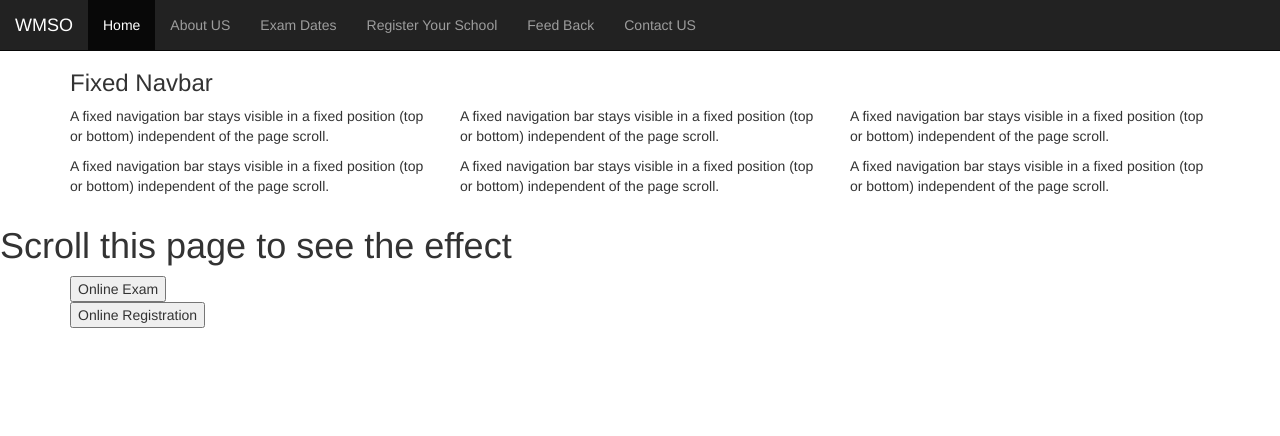
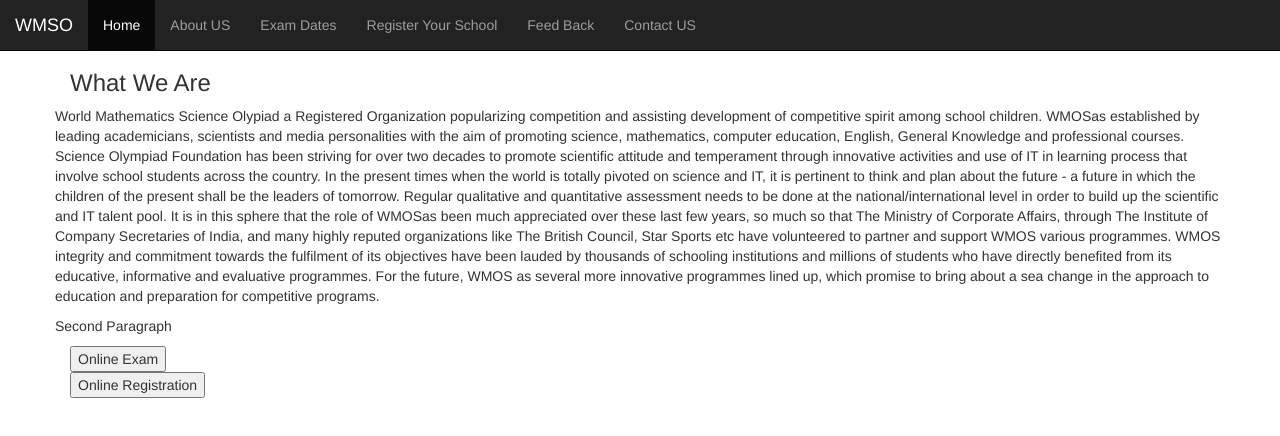
Before and after one commit to vikash-yadav/WMSO.in, a plain HTML site: page WMSO/Index.html in a window 1280 px wide. Drawn offline with nearby package versions, Linux system fonts and the light colour scheme.

Commit message:
Add files via upload

```diff
--- a/WMSO/Index.html
+++ b/WMSO/Index.html
@@ -9,6 +9,8 @@
   <script src="https://maxcdn.bootstrapcdn.com/bootstrap/3.3.7/js/bootstrap.min.js"></script>
 </head>
 <body>
+
+	<!--Nav Bar-->
 	<nav class="navbar navbar-inverse navbar-fixed-top">
   <div class="container-fluid">
     <div class="navbar-header">
@@ -24,26 +26,21 @@
     </ul>
   </div>
 </nav>
+<!--Nav Bar Closed-->
 
 <div class="container" style="margin-top:50px">
-  <h3>Fixed Navbar</h3>
+  <h3>What We Are</h3>
   <div class="row">
-    <div class="col-md-4">
-      <p>A fixed navigation bar stays visible in a fixed position (top or bottom) independent of the page scroll.</p>
-      <p>A fixed navigation bar stays visible in a fixed position (top or bottom) independent of the page scroll.</p>
+          <p>World Mathematics Science Olypiad a Registered  Organization popularizing competition and assisting development of competitive spirit among school children.
+
+           WMOSas established by leading academicians, scientists and media personalities with the aim of promoting science, mathematics, computer education, English, General Knowledge and professional courses. Science Olympiad Foundation has been striving for over two decades to promote scientific attitude and temperament through innovative activities and use of IT in learning process that involve school students across the country.
+
+           In the present times when the world is totally pivoted on science and IT, it is pertinent to think and plan about the future - a future in which the children of the present shall be the leaders of tomorrow. Regular qualitative and quantitative assessment needs to be done at the national/international  level in order to build up the scientific and IT talent pool. It is in this sphere that the role of WMOSas been much appreciated over these last few years, so much so that The Ministry of Corporate Affairs, through The Institute of Company Secretaries of India, and many highly reputed organizations like The British Council, Star Sports etc have volunteered to partner and support WMOS various programmes.
+
+           WMOS integrity and commitment towards the fulfilment of its objectives have been lauded by thousands of schooling institutions and millions of students who have directly benefited from its educative, informative and evaluative programmes. For the future, WMOS as several more innovative programmes lined up, which promise to bring about a sea change in the approach to education and preparation for competitive programs. </p>
+      <p>Second Paragraph </p>
     </div>
-    <div class="col-md-4">
-      <p>A fixed navigation bar stays visible in a fixed position (top or bottom) independent of the page scroll.</p>
-      <p>A fixed navigation bar stays visible in a fixed position (top or bottom) independent of the page scroll.</p>
-    </div>
-    <div class="col-md-4">
-      <p>A fixed navigation bar stays visible in a fixed position (top or bottom) independent of the page scroll.</p>
-      <p>A fixed navigation bar stays visible in a fixed position (top or bottom) independent of the page scroll.</p>
-    </div>
-  </div>
-</div>
-
-<h1>Scroll this page to see the effect</h1>
+   </div>
 
 <div class="container">
   <form action="http://google.com">
@@ -55,6 +52,9 @@
 </form>
 
 
+
+
+
 </div>
 
 </body>
```
